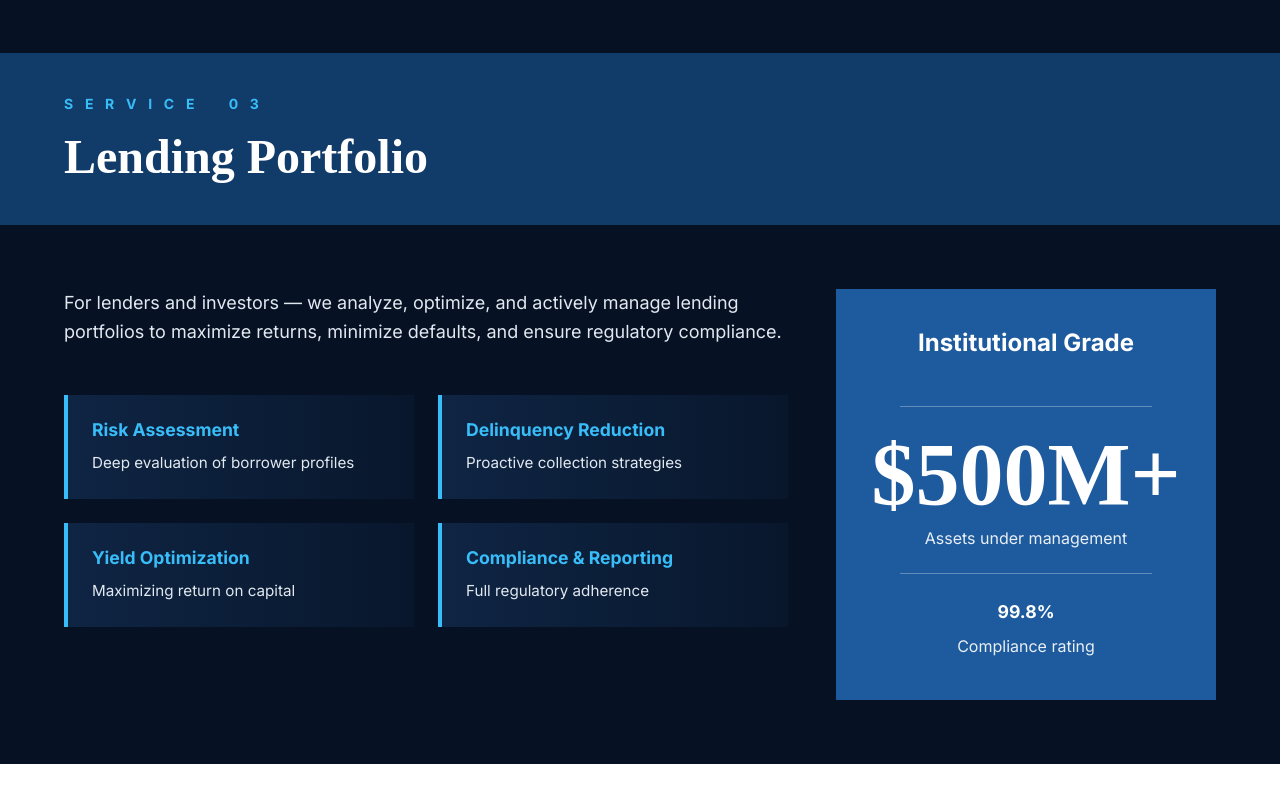
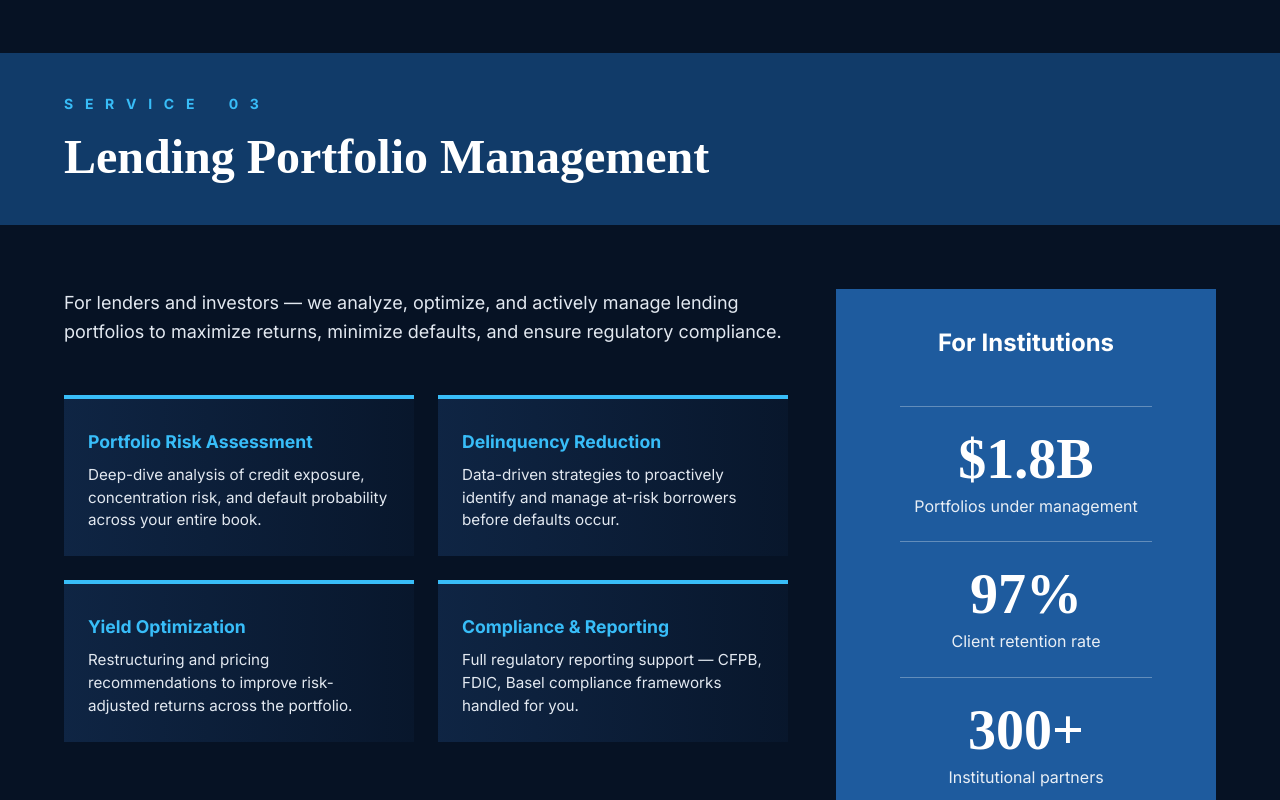
Before and after one commit to f5projects-sudo/nexus-blue-solutions, a React (Vite) app: page / in a window 1280 px wide. Shown: the part 3060-3860 px from the top of the page. Built offline with nearby package versions, Linux system fonts and the light colour scheme.

Commit message:
Add custom design for Service 03 (Lending Portfolio)

```diff
--- a/src/App.css
+++ b/src/App.css
@@ -649,3 +649,16 @@ main {
     grid-template-columns: 1fr;
   }
 }
+/* Service 03 Styles */
+.s3-feature-card {
+  border-left: none;
+  border-top: 4px solid #38bdf8;
+  padding-top: 32px;
+}
+.s3-stat-number {
+  color: #ffffff;
+  font-size: 3.5rem;
+  font-weight: 700;
+  font-family: 'Times New Roman', Times, serif;
+  line-height: 1;
+}
--- a/src/components/Services.jsx
+++ b/src/components/Services.jsx
@@ -42,6 +42,52 @@ const ServiceBlock2 = ({ number, title, description, features, highlight }) => (
               </div>
             </div>
           ))}
+        </div>
+      </div>
+    </div>
+  </div>
+);
+
+const ServiceBlock3 = ({ number, title, description, features, highlight }) => (
+  <div className="service-block">
+    <div className="service-header-bar">
+      <div className="container">
+        <span className="service-tagline">S E R V I C E &nbsp;&nbsp; 0 {number}</span>
+        <h2 className="service-block-title">{title}</h2>
+      </div>
+    </div>
+    <div className="service-content-area">
+      <div className="container service-content-grid">
+        <div className="service-left-col">
+          <p className="service-main-desc">{description}</p>
+          <div className="service-features-grid">
+            {features.map((f, idx) => (
+              <div className="service-feature-card s3-feature-card" key={idx}>
+                <h4 className="feature-title">{f.title}</h4>
+                <p className="feature-desc">{f.desc}</p>
+              </div>
+            ))}
+          </div>
+        </div>
+        <div className="service-right-col">
+          <div className="service-highlight-box">
+            <h3 className="highlight-title">{highlight.title}</h3>
+            <div className="highlight-divider"></div>
+            <div className="highlight-stat-main">
+              <span className="s3-stat-number">{highlight.stats[0].number}</span>
+              <span className="stat-text">{highlight.stats[0].text}</span>
+            </div>
+            <div className="highlight-divider"></div>
+            <div className="highlight-stat-main">
+              <span className="s3-stat-number">{highlight.stats[1].number}</span>
+              <span className="stat-text">{highlight.stats[1].text}</span>
+            </div>
+            <div className="highlight-divider"></div>
+            <div className="highlight-stat-main">
+              <span className="s3-stat-number">{highlight.stats[2].number}</span>
+              <span className="stat-text">{highlight.stats[2].text}</span>
+            </div>
+          </div>
         </div>
       </div>
     </div>
@@ -129,20 +175,21 @@ const Services = () => {
     },
     {
       number: "3",
-      title: "Lending Portfolio",
+      title: "Lending Portfolio Management",
       description: "For lenders and investors — we analyze, optimize, and actively manage lending portfolios to maximize returns, minimize defaults, and ensure regulatory compliance.",
       features: [
-        { title: "Risk Assessment", desc: "Deep evaluation of borrower profiles" },
-        { title: "Delinquency Reduction", desc: "Proactive collection strategies" },
-        { title: "Yield Optimization", desc: "Maximizing return on capital" },
-        { title: "Compliance & Reporting", desc: "Full regulatory adherence" }
+        { title: "Portfolio Risk Assessment", desc: "Deep-dive analysis of credit exposure, concentration risk, and default probability across your entire book." },
+        { title: "Delinquency Reduction", desc: "Data-driven strategies to proactively identify and manage at-risk borrowers before defaults occur." },
+        { title: "Yield Optimization", desc: "Restructuring and pricing recommendations to improve risk-adjusted returns across the portfolio." },
+        { title: "Compliance & Reporting", desc: "Full regulatory reporting support — CFPB, FDIC, Basel compliance frameworks handled for you." }
       ],
       highlight: {
-        title: "Institutional Grade",
-        mainStat: "$500M+",
-        mainText: "Assets under management",
-        subStat: "99.8%",
-        subText: "Compliance rating"
+        title: "For Institutions",
+        stats: [
+          { number: "$1.8B", text: "Portfolios under management" },
+          { number: "97%", text: "Client retention rate" },
+          { number: "300+", text: "Institutional partners" }
+        ]
       }
     }
   ];
@@ -153,6 +200,9 @@ const Services = () => {
         if (svc.number === "2") {
           return <ServiceBlock2 key={idx} {...svc} />
         }
+        if (svc.number === "3") {
+          return <ServiceBlock3 key={idx} {...svc} />
+        }
         return <ServiceBlock key={idx} {...svc} />
       })}
     </section>
```
